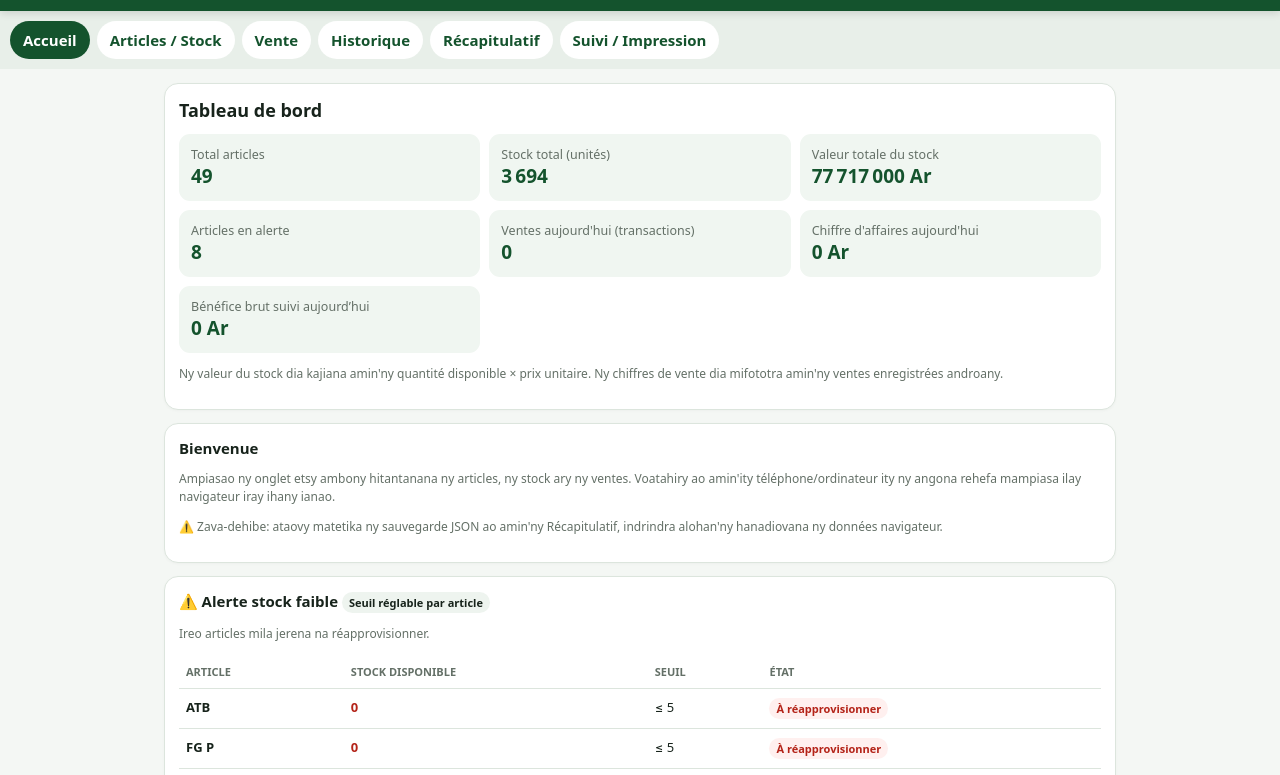
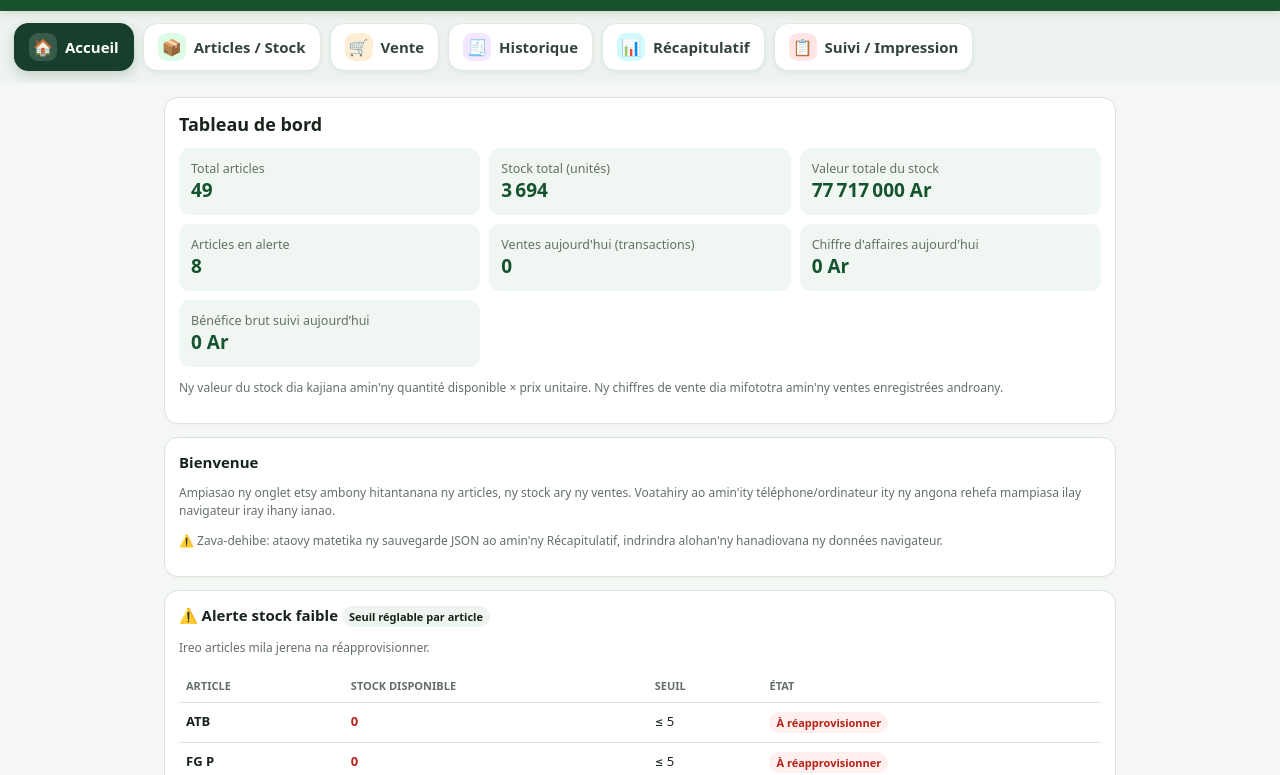
Before and after one commit to fenomichelandrianomenjanahary-commits/naturo-pharma-androids, an Electron app: page desktop/index.html in a window 1280 px wide. Shown: the part 70-845 px from the top of the page. Drawn offline with Linux system fonts and the light colour scheme.

Commit message:
Update index.html

```diff
--- a/desktop/index.html
+++ b/desktop/index.html
@@ -10,9 +10,19 @@
 *{box-sizing:border-box}body{margin:0;background:var(--bg);color:var(--ink);font:15px system-ui,-apple-system,Segoe UI,sans-serif}
 header{background:var(--green);color:white;padding:18px 16px 14px;position:sticky;top:0;z-index:5;box-shadow:0 2px 8px #0002}
 header h1{font-size:21px;margin:0}header p{margin:4px 0 0;font-size:12px;opacity:.85}
-nav{display:flex;gap:7px;overflow:auto;padding:10px;background:#e8efe9;position:sticky;top:68px;z-index:4}
-nav button{border:0;border-radius:20px;padding:9px 13px;background:white;color:var(--green);font-weight:650;white-space:nowrap}
-nav button.active{background:var(--green);color:white}
+nav{display:flex;gap:9px;overflow-x:auto;overflow-y:hidden;padding:12px 14px;background:#edf3ef;position:sticky;top:68px;z-index:4;scrollbar-width:thin}
+nav button{display:inline-flex;align-items:center;gap:8px;flex:0 0 auto;border:1px solid #e0e8e2;border-radius:14px;padding:9px 14px;background:#fff;color:#34443a;font-weight:700;white-space:nowrap;box-shadow:0 2px 5px #173b2510;transition:transform .15s ease,box-shadow .15s ease,border-color .15s ease}
+nav button:hover{transform:translateY(-1px);box-shadow:0 4px 10px #173b2518}
+nav button .tab-icon{display:inline-flex;align-items:center;justify-content:center;width:28px;height:28px;border-radius:9px;font-size:16px;line-height:1}
+nav button[data-tab="home"] .tab-icon{background:#e0efff;color:#2563eb}
+nav button[data-tab="products"] .tab-icon{background:#dcfce7;color:#15803d}
+nav button[data-tab="sale"] .tab-icon{background:#ffedd5;color:#c2410c}
+nav button[data-tab="history"] .tab-icon{background:#f3e8ff;color:#7e22ce}
+nav button[data-tab="reports"] .tab-icon{background:#cffafe;color:#0e7490}
+nav button[data-tab="stocktrack"] .tab-icon{background:#ffe4e6;color:#be123c}
+nav button.active{background:#173f2b;color:white;border-color:#173f2b;box-shadow:0 4px 12px #173f2b30}
+nav button.active .tab-icon{background:#ffffff25;color:white}
+@media(max-width:700px){nav{top:68px;padding:9px}nav button{padding:8px 11px;font-size:13px}}
 main{max-width:980px;margin:auto;padding:14px}
 .panel{display:none}.panel.active{display:block}
 .card{background:var(--card);border:1px solid var(--line);border-radius:14px;padding:14px;margin:0 0 13px;box-shadow:0 1px 3px #00000008}
@@ -37,8 +47,13 @@ hr{border:0;border-top:1px solid var(--line);margin:12px 0}
 </head>
 <body>
 <header><h1>🌿 NaturoPharma</h1><p>Gestion de stock • Ventes • Historique • Récapitulatifs</p></header>
-<nav id="tabs">
-<button class="active" data-tab="home">Accueil</button><button data-tab="products">Articles / Stock</button><button data-tab="sale">Vente</button><button data-tab="history">Historique</button><button data-tab="reports">Récapitulatif</button><button data-tab="stocktrack">Suivi / Impression</button>
+<nav id="tabs" aria-label="Navigation principale">
+<button class="active" data-tab="home"><span class="tab-icon" aria-hidden="true">🏠</span><span>Accueil</span></button>
+<button data-tab="products"><span class="tab-icon" aria-hidden="true">📦</span><span>Articles / Stock</span></button>
+<button data-tab="sale"><span class="tab-icon" aria-hidden="true">🛒</span><span>Vente</span></button>
+<button data-tab="history"><span class="tab-icon" aria-hidden="true">🧾</span><span>Historique</span></button>
+<button data-tab="reports"><span class="tab-icon" aria-hidden="true">📊</span><span>Récapitulatif</span></button>
+<button data-tab="stocktrack"><span class="tab-icon" aria-hidden="true">📋</span><span>Suivi / Impression</span></button>
 </nav>
 <main>
 <section id="home" class="panel active">
```
